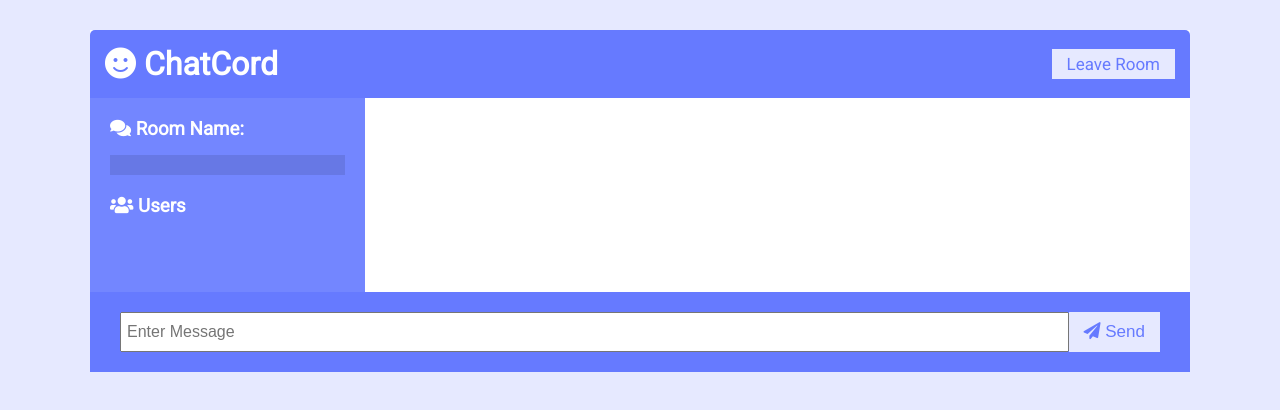
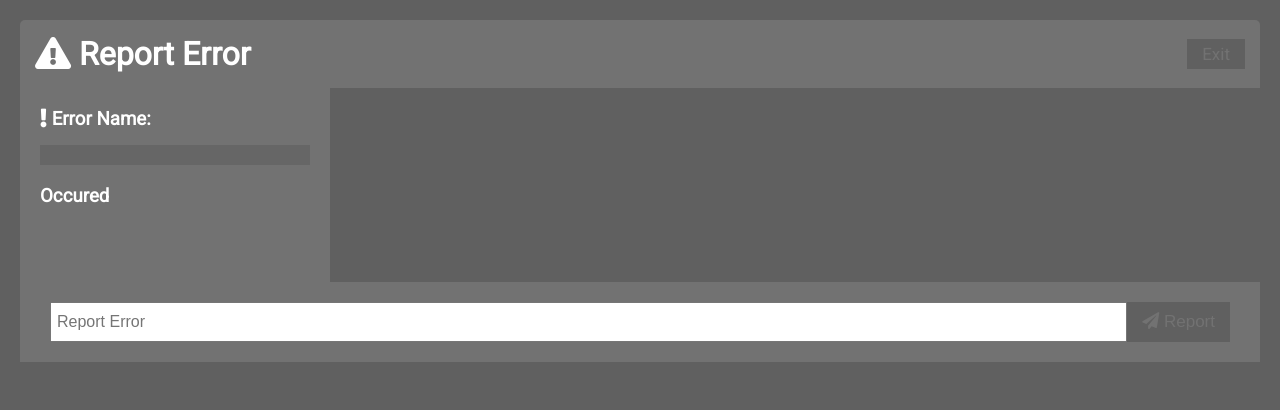
Before and after one commit to rudrankbasant/ChatRoom-Node, a website: page public/chat.html in a window 1280 px wide. Drawn offline with nearby package versions, Linux system fonts and the light colour scheme; no server answers.

Commit message:
minor fixes

```diff
--- a/public/chat.html
+++ b/public/chat.html
@@ -5,19 +5,19 @@
   <meta name="viewport" content="width=device-width, initial-scale=1.0">
   <link rel="stylesheet" href="https://cdnjs.cloudflare.com/ajax/libs/font-awesome/5.12.1/css/all.min.css" integrity="sha256-mmgLkCYLUQbXn0B1SRqzHar6dCnv9oZFPEC1g1cwlkk=" crossorigin="anonymous" />
   <link rel="stylesheet" href="css/style.css">
-  <title>Chat App</title>
+  <title>Error</title>
 </head>
 <body>
-  <div class="chat-container">
+  <div class="">
     <header class="chat-header">
-      <h1><i class="fas fa-smile"></i> ChatCord</h1>
-      <a href="index.html" class="btn">Leave Room</a>
+      <h1><i class="	fas fa-exclamation-triangle"></i> Report Error</h1>
+      <a href="index.html" class="btn">Exit</a>
     </header>
     <main class="chat-main">
       <div class="chat-sidebar">
-        <h3><i class="fas fa-comments"></i> Room Name:</h3>
+        <h3><i class="fas fa-exclamation"></i> Error Name:</h3>
         <h2 id="room-name"></h2>
-        <h3><i class="fas fa-users"></i> Users</h3>
+        <h3><i class=""></i> Occured </h3>
         <ul id="users"></ul>
       </div>
       <div class="chat-messages">
@@ -29,11 +29,11 @@
         <input
           id="msg"
           type="text"
-          placeholder="Enter Message"
+          placeholder="Report Error"
           required
           autocomplete="off"
         />
-        <button class="btn"><i class="fas fa-paper-plane"></i> Send</button>
+        <button class="btn"><i class="fas fa-paper-plane"></i> Report</button>
       </form>
     </div>
   </div>
--- a/public/css/style.css
+++ b/public/css/style.css
@@ -1,10 +1,10 @@
 @import url('https://fonts.googleapis.com/css?family=Roboto&display=swap');
 
 :root {
-	--dark-color-a: #667aff;
-	--dark-color-b: #7386ff;
-	--light-color: #e6e9ff;
-	--success-color: #5cb85c;
+	--dark-color-a: #727272;
+	--dark-color-b: #727272;
+	--light-color: #606060;
+	--success-color: #F7F7F7;
 	--error-color: #d9534f;
 }
 
```
Also changed, not shown: public/index.html (+11 -10 lines), server.js (+4 -4 lines).
